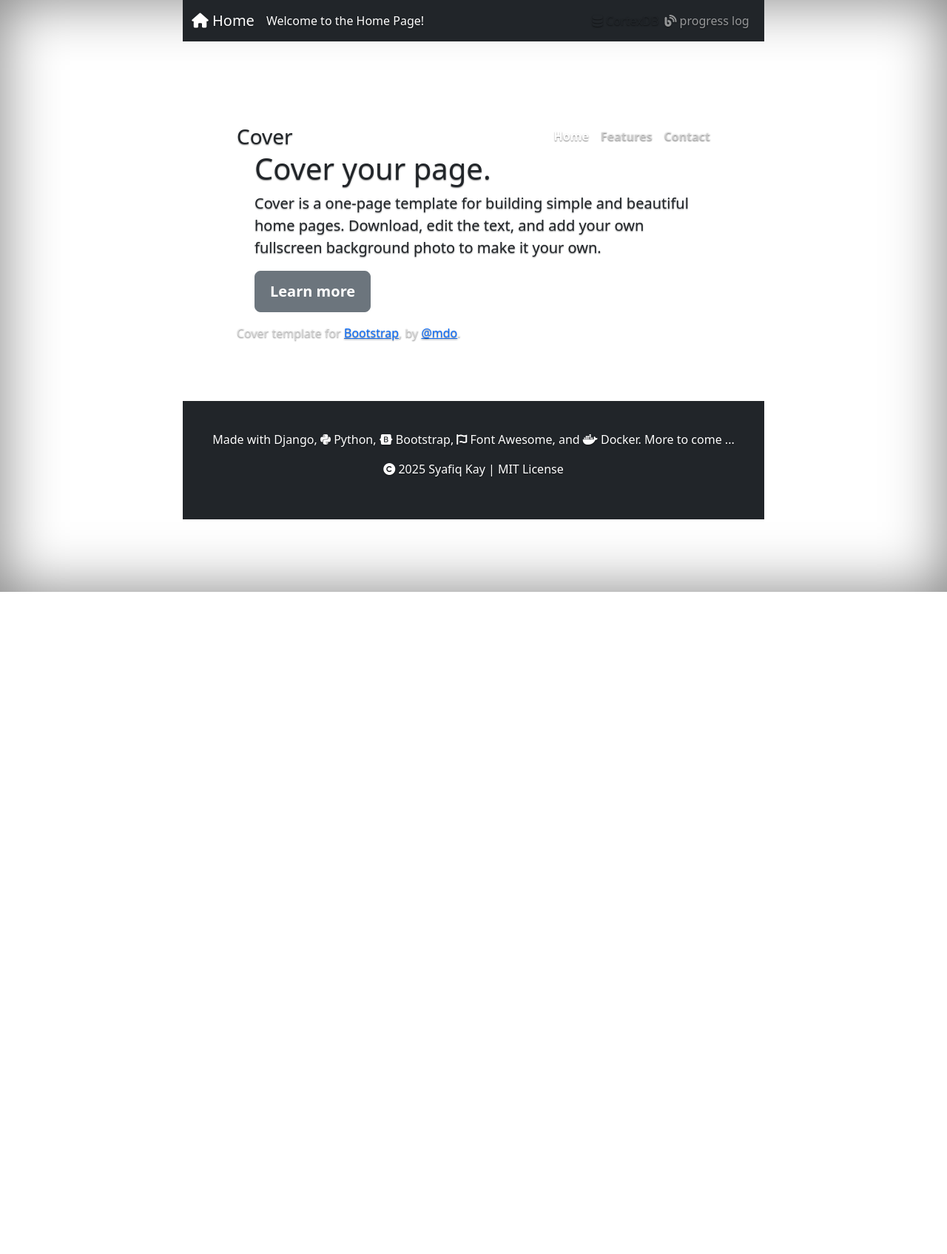
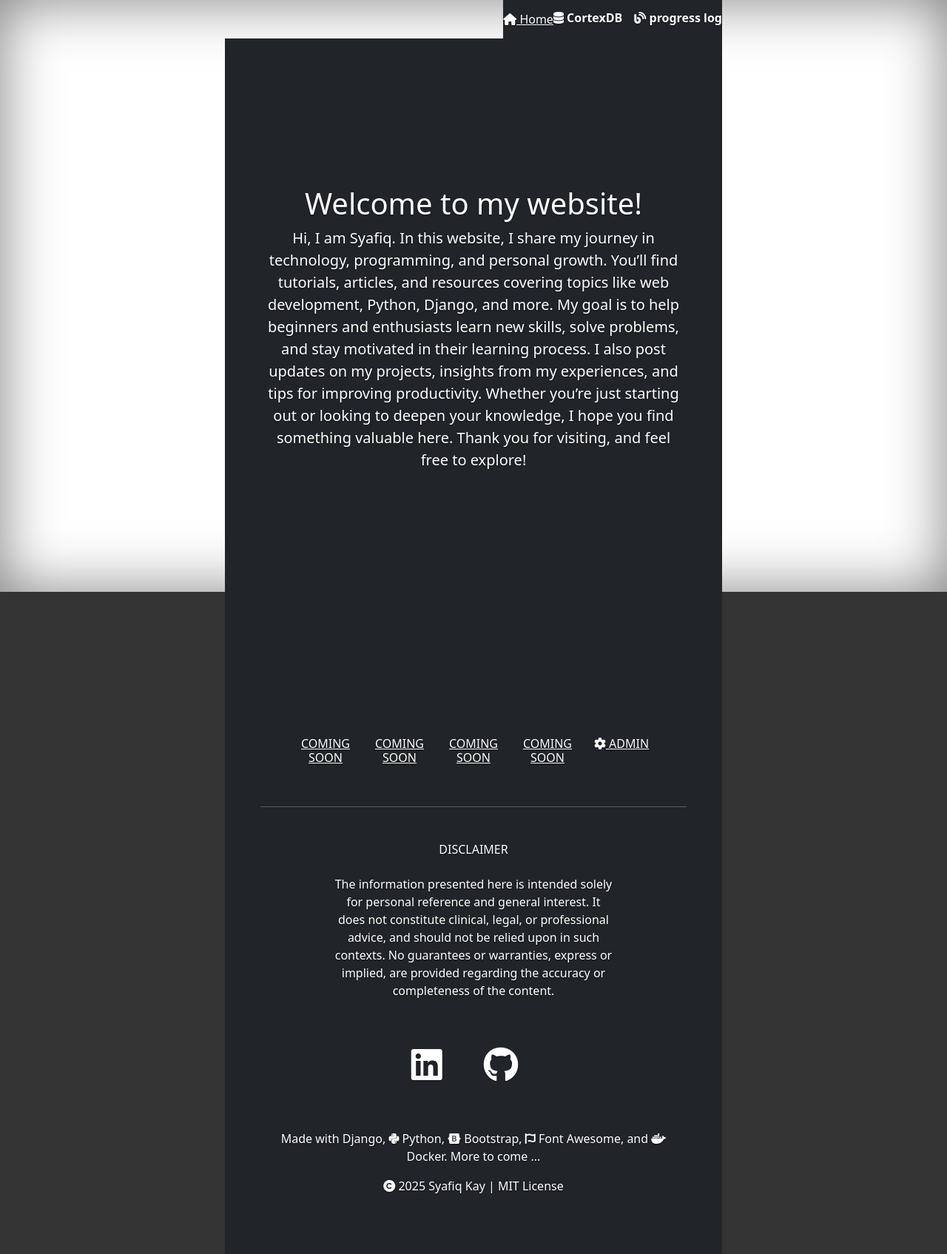
Before and after one commit to Syafiq-Kay-Ltd/MindStack, a Django app: page / in a window 1280 px wide. Shown: the whole page at 74% size. Before the commit the page ends 800 px from the top, so only its background shows below. Run offline with Django 5.2, Linux system fonts and the light colour scheme; some libraries are stand-ins or nearby versions.

Commit message:
feat: Refactor templates and styles for improved layout and functionality

```diff
--- a/cortexdb/templates/cortexdb_notes_detail.html
+++ b/cortexdb/templates/cortexdb_notes_detail.html
@@ -8,8 +8,8 @@
             </div>
             <div class="card-body">
                 <p class="card-text">{{ note.content }}</p>
+                <hr>
                 <small class="text-muted">Last edited: {{ note.last_edited }}</small>
-                <hr>
                 <!-- to insert connections to other notes -->
             </div>
             <div class="card-footer">
--- a/cortexdb/templates/cortexdb_notes_form.html
+++ b/cortexdb/templates/cortexdb_notes_form.html
@@ -3,8 +3,8 @@
 {% block cortexdb_content %}
 <div class="container">
     <div class="container">
-        <h2>Create New Note</h2>
-        <form method="post" action="{% url 'cortexdb:notes-create' %}">
+        <h2>{% if object %}Edit Note{% else %}Create New Note{% endif %}</h2>
+        <form method="post" action="{% if object %}{% url 'cortexdb:notes-update' object.pk %}{% else %}{% url 'cortexdb:notes-create' %}{% endif %}">
             {% csrf_token %}
             {{ form.non_field_errors }}
             <div class="form-group">
--- a/home/templates/home.html
+++ b/home/templates/home.html
@@ -5,35 +5,11 @@
     Home Page
 {% endblock %}
 
-{% block extra_css %}
-    <link rel="stylesheet" href="{% static 'css/cover.css' %}">
-{% endblock %}
-
-
 {% block content %}
 <div class="cover-container d-flex h-100 p-3 mx-auto flex-column">
-    <header class="masthead mb-auto">
-        <div class="inner">
-            <h3 class="masthead-brand">Cover</h3>
-            <nav class="nav nav-masthead justify-content-center">
-                <a class="nav-link active" href="#">Home</a>
-                <a class="nav-link" href="#">Features</a>
-                <a class="nav-link" href="#">Contact</a>
-            </nav>
-        </div>
-    </header>
     <main role="main" class="inner cover">
-        <h1 class="cover-heading">Cover your page.</h1>
-        <p class="lead">Cover is a one-page template for building simple and beautiful home pages. Download, edit the text, and add your own fullscreen background photo to make it your own.</p>
-        <p class="lead">
-          <a href="#" class="btn btn-lg btn-secondary">Learn more</a>
-        </p>
-      </main>
-
-      <footer class="mastfoot mt-auto">
-        <div class="inner">
-          <p>Cover template for <a href="https://getbootstrap.com/">Bootstrap</a>, by <a href="https://twitter.com/mdo">@mdo</a>.</p>
-        </div>
-      </footer>
-    </div>
+        <h1 class="cover-heading">Welcome to my website!</h1>
+        <p class="lead">Hi, I am Syafiq. In this website, I share my journey in technology, programming, and personal growth. You’ll find tutorials, articles, and resources covering topics like web development, Python, Django, and more. My goal is to help beginners and enthusiasts learn new skills, solve problems, and stay motivated in their learning process. I also post updates on my projects, insights from my experiences, and tips for improving productivity. Whether you’re just starting out or looking to deepen your knowledge, I hope you find something valuable here. Thank you for visiting, and feel free to explore!</p>
+    </main>
+</div>
 {% endblock %}
--- a/mindstack/static/css/cover.css
+++ b/mindstack/static/css/cover.css
@@ -14,8 +14,7 @@
 .btn-secondary:hover,
 .btn-secondary:focus {
   color: #333;
-    text-shadow: none;
-    /* Prevent inheritance from `body` */
+  text-shadow: none; /* Prevent inheritance from `body` */
   background-color: #fff;
   border: .05rem solid #fff;
 }
@@ -40,7 +39,6 @@
   justify-content: center;
   color: #fff;
   text-shadow: 0 .05rem .1rem rgba(0, 0, 0, .5);
-    -webkit-box-shadow: inset 0 0 5rem rgba(0, 0, 0, .5);
   box-shadow: inset 0 0 5rem rgba(0, 0, 0, .5);
 }
 
@@ -73,7 +71,7 @@
   border-bottom-color: rgba(255, 255, 255, .25);
 }
 
-.nav-masthead .nav-link+.nav-link {
+.nav-masthead .nav-link + .nav-link {
   margin-left: 1rem;
 }
 
@@ -86,7 +84,6 @@
   .masthead-brand {
     float: left;
   }
-
   .nav-masthead {
     float: right;
   }
@@ -99,7 +96,6 @@
 .cover {
   padding: 0 1.5rem;
 }
-
 .cover .btn-lg {
   padding: .75rem 1.25rem;
   font-weight: 700;
--- a/mindstack/templates/_navbar.html
+++ /dev/null
@@ -1,29 +0,0 @@
-<!-- this is navbar - coming soon -->
- {% load static %}
-
-<!-- navbar -->
-<nav class="navbar navbar-expand-sm bg-dark navbar-dark">
-	<div class="container">
-		<!-- Navbar Brand -->
-		<a class="navbar-brand" href="{% url 'home' %}"><i class="fa-solid fa-house"></i> Home</a>
-		<button class="navbar-toggler" type="button" data-toggle="collapse" data-target="#navbarNav" aria-controls="navbarNav" aria-expanded="false" aria-label="Toggle navigation"><span class="navbar-toggler-icon"></span></button>
-		<!-- Navbar Text -->
-		<span class="navbar-text">
-			{% block navbar_text %}
-				<!-- insert child navbar text -->
-				<span class="text-white text-center">{{ title }}</span>
-			{% endblock %}
-		</span>
-		<!-- Navbar Links to be added here -->
-		<div class="collapse navbar-collapse justify-content-end" id="navbarNav">
-			<!-- main navigation links -->
-			<div class="navbar-navd">
-				<a class="nav-link" href="{% url 'cortexdb:main' %}"><i class="fa-solid fa-database"></i> CortexDB</a>
-			</div>
-			<div class="navbar-nav">
-				<a class="nav-link" aria-current="page" href="{% url 'progress:progress-main' %}"><i class="fa-solid fa-blog"></i> progress log</a>
-			</div>
-
-		</div>
-	</div>
-</nav>
--- a/mindstack/templates/base.html
+++ b/mindstack/templates/base.html
@@ -1,61 +1,62 @@
+{% load static %}
 <!DOCTYPE html>
 <html>
 <head>
-
-	<meta charset="UTF-8" />
-    <meta name="viewport" content="width=device-width, initial-scale=1.0">
-
-	<title>{% block title %}{{ title|default:'mindstack' }}{% endblock %}</title>
-
+	<meta charset="utf-8">
+    <meta name="viewport" content="width=device-width, initial-scale=1, shrink-to-fit=yes">
+    <meta name="description" content="">
+    <meta name="author" content="">
+	<link rel="icon" href="{% static 'favicon.ico' %}">
+	<title>
+		{% block title %}
+		{{ title|default:'mindstack' }}
+		{% endblock %}
+	</title>
+	<!-- CSS files -->
     {% block extra_css %}
-    	<!-- insert child css here -->
+    <link rel="stylesheet" href="{% static 'css/cover.css' %}">
     {% endblock %}
-
     <!-- Bootstrap CSS -->
 	<link rel="stylesheet" href="https://cdn.jsdelivr.net/npm/bootstrap-honoka@4.4.0/dist/css/bootstrap.min.css">
-
     <!-- Add Font Awesome CDN for icons to work -->
 	<link rel="stylesheet" href="https://cdnjs.cloudflare.com/ajax/libs/font-awesome/6.4.2/css/all.min.css" integrity="sha512-papm6b+...your-integrity-hash..." crossorigin="anonymous" referrerpolicy="no-referrer" />
-
 </head>
-
-<body>
-
-
-	<main>
+<body class="text-center">
+	<div class="cover-container d-flex h-100 mx-auto flex-column">
 		<!-- Navbar -->
-		{% include '_navbar.html' %}
-
+		<header class="masthead mb-auto">
+			<div class="inner">
+				<nav class="nav nav-masthead justify-content-center navbar navbar-expand-sm bg-dark navbar-dark">
+					<a class="navbar-link text-white" href="{% url 'home' %}"><i class="fa-solid fa-house"></i> Home</a>
+					<a class="nav-link text-white" href="{% url 'cortexdb:main' %}"><i class="fa-solid fa-database"></i> CortexDB</a>
+					<a class="nav-link text-white" aria-current="page" href="{% url 'progress:progress-main' %}"><i class="fa-solid fa-blog"></i> progress log</a>
+				</nav>
+			</div>
+		</header>
 		<!-- Main content area -->
-		<main class="flex-fill d-flex pt-5 mt-5 mb-5">
+		<main class="{% block main_class %}flex-fill d-flex min-vh-100 justify-content-center align-items-center bg-dark text-white{% endblock %}" style="{% block main_style %}margin:0; padding:0;{% endblock %}">
 			<div class="container my-auto mx-auto">
-				{% block content %}{% endblock %}
+				{% block content %}
+				<!-- insert child content here -->
+				{% endblock %}
+				{% block extra_content %}
+				<!-- insert child extra content here -->
+				{% endblock %}
 			</div>
 		</main>
-
 		<!-- Footer -->
-		<footer class="container-fluid bg-dark text-white text-center p-4">
-			<!-- Copyright -->
-			<div class="text-center p-3">
-				<p>Made with Django, <i class="fa-brands fa-python"></i> Python, <i class="fa-brands fa-bootstrap"></i> Bootstrap, <i class="fa-brands fa-font-awesome"></i> Font Awesome, and <i class="fa-brands fa-docker"></i> Docker. More to come ...</p>
-				<p>
-					<i class="fa-solid fa-copyright"></i> {% now "Y" %} Syafiq Kay{% comment %}, MPharm, MRPharmS, GDL, CMHP{% endcomment %} |
-					<a class="text-white text-decoration-none" href="https://opensource.org/licenses/MIT" target="_blank" rel="noopener">MIT License</a>
-				</p>
+		<footer class="mastfoot mt-auto bg-dark text-white text-center p-4">
+			<div class="inner">
+				{% include "_footer.html" %}
 			</div>
 		</footer>
-    </main>
-
+    </div>
     <!-- extra js -->
-    {% block extra_js %}
-    	<!-- insert child js script here -->
-    {% endblock %}
-
-
-    <!-- JS files for Bootstrap 4 -->
+	{% block extra_js %}
+	<!-- insert child js script here -->
 	<script src="https://code.jquery.com/jquery-3.6.0.min.js" crossorigin="anonymous"></script>
 	<script src="https://cdn.jsdelivr.net/npm/popper.js@1.16.1/dist/umd/popper.min.js" crossorigin="anonymous"></script>
 	<script src="https://cdn.jsdelivr.net/npm/bootstrap-honoka@4.4.0/dist/js/bootstrap.min.js"></script>
-
+	{% endblock %}
 </body>
 </html>
--- a/progress/templates/progress_base.html
+++ b/progress/templates/progress_base.html
@@ -9,7 +9,3 @@
 {% block progress_content %}{% endblock %}
 {% block progress_footer %}{% endblock progress_footer %}
 {% endblock %}
-
-{% block extra_js %}
-    <!-- add progress specific js here -->
-{% endblock %}
```
Also changed, not shown: cortexdb/templates/cortexdb_base.html (+6 -4 lines), cortexdb/templates/cortexdb_main.html (+11 -7 lines), mindstack/templates/_footer.html (+3 -4 lines), 1 other file. Lines whose indentation alone changed are shown as unchanged.
